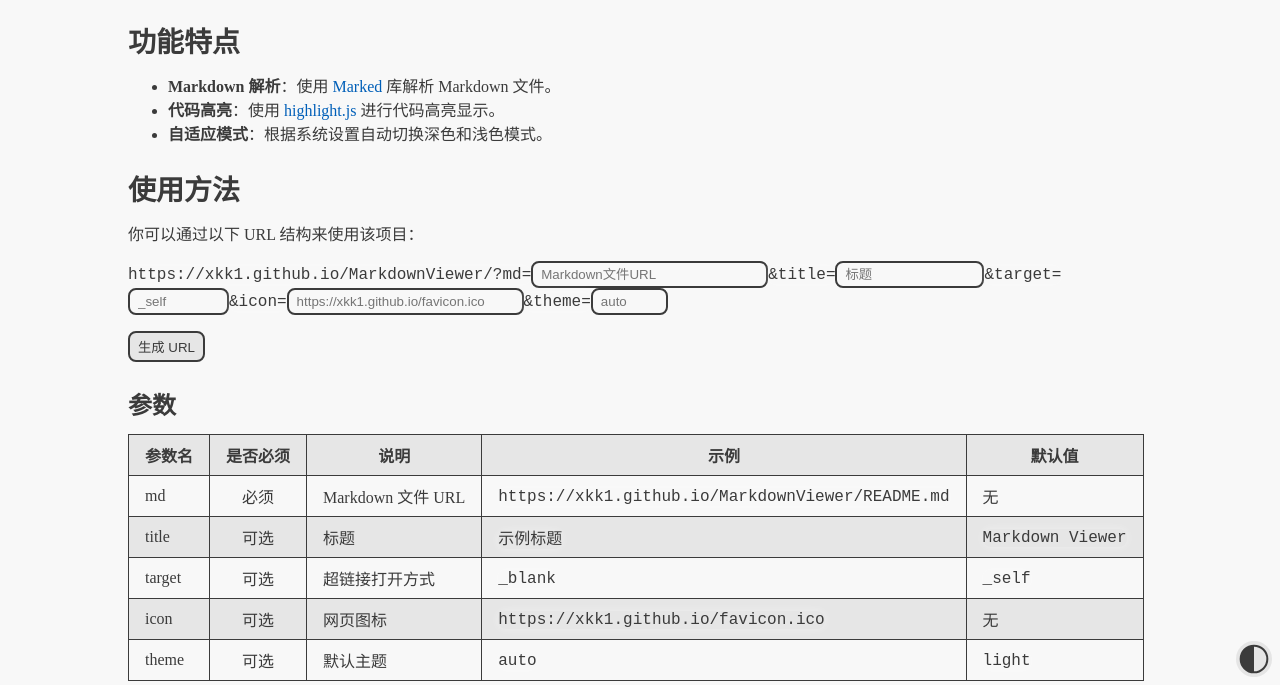
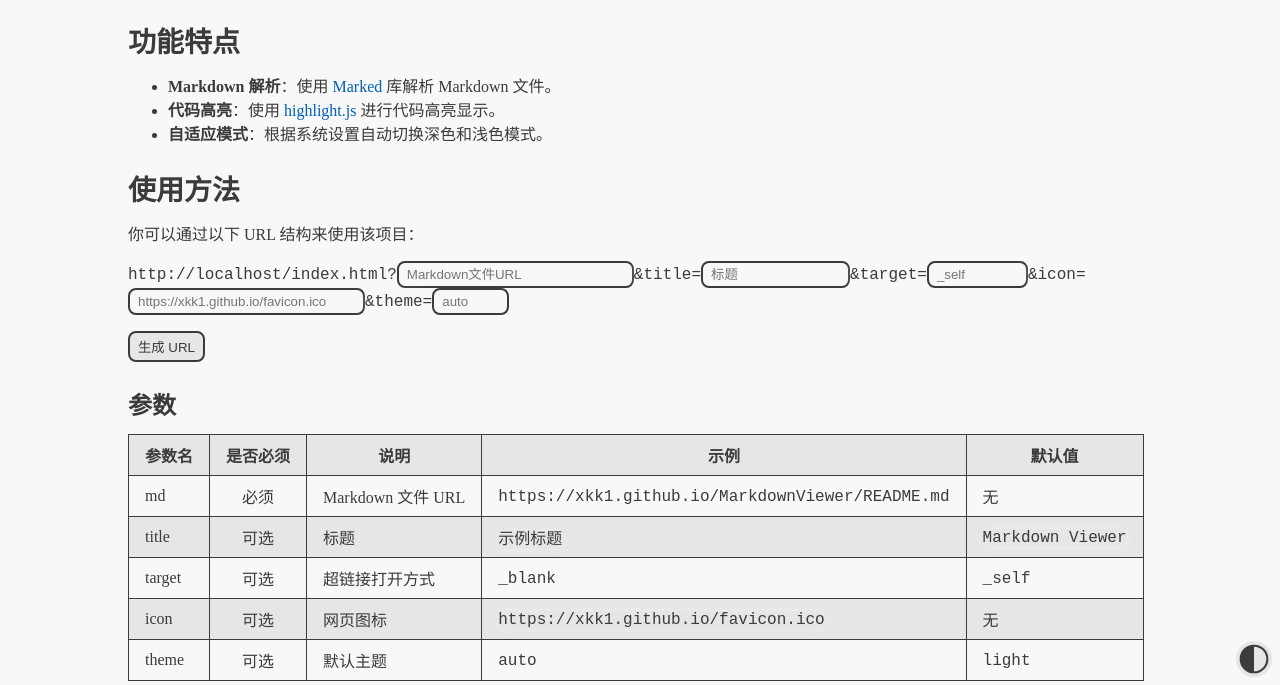
Before and after one commit to xkk1/MarkdownViewer, a plain HTML site: page index.html in a window 1280 px wide. Shown: the part 115-800 px from the top of the page. Drawn offline with Linux system fonts and the light colour scheme.

Commit message:
重构 Markdown 显示结构，更新 URL 生成逻辑

```diff
--- a/index.html
+++ b/index.html
@@ -38,7 +38,9 @@ along with this program.  If not, see <https://www.gnu.org/licenses/>.
 </head>
 
 <body>
-    <main id="main" class="main markdown">正在初始化……</main>
+    <main class="main">
+        <div id="markdown" class="markdown"></div>
+    </main>
     <!-- 右侧按钮 -->
     <div id="nav-right-buttons">
         <!-- 返回顶部 -->
--- a/index.js
+++ b/index.js
@@ -78,7 +78,7 @@ let introductionMarkdown = `# Markdown Viewer
 
 你可以通过以下 URL 结构来使用该项目：
 
-\`https://xkk1.github.io/MarkdownViewer/?md=\`<input id="md-input" type="text" placeholder="Markdown文件URL" size="25" />\`&title=\`<input id="title-input" type="text" placeholder="标题" size="14" />\`&target=\`<input id="target-input" type="text" placeholder="_self" size="8" />\`&icon=\`<input id="icon-input" type="text" placeholder="https://xkk1.github.io/favicon.ico" size="25" />\`&theme=\`<input id="theme-input" type="text" placeholder="auto" size="5" />
+\`${window.location.protocol + "//" + window.location.host + window.location.pathname}?\`<input id="md-input" type="text" placeholder="Markdown文件URL" size="25" />\`&title=\`<input id="title-input" type="text" placeholder="标题" size="14" />\`&target=\`<input id="target-input" type="text" placeholder="_self" size="8" />\`&icon=\`<input id="icon-input" type="text" placeholder="https://xkk1.github.io/favicon.ico" size="25" />\`&theme=\`<input id="theme-input" type="text" placeholder="auto" size="5" />
 
 <button type="button" onclick="changeMarkdownParseUrl();">生成 URL</button> <a id="markdown-parse-url" href="#" target="_blank"></a>
 
@@ -147,9 +147,9 @@ let errorMarkdown = `# [错误]：获取 Markdown 失败
 
 // 显示 Markdown
 function showMarkdown(markdown) {
-    let mainElement = document.getElementById("main");
-    mainElement.style.whiteSpace = 'initial';
-    mainElement.innerHTML = marked.parse(markdown);
+    let markdownElement = document.getElementById("markdown");
+    markdownElement.style.whiteSpace = 'initial';
+    markdownElement.innerHTML = marked.parse(markdown);
     // 代码高亮
     xkk1.highlight();
 }
@@ -170,7 +170,8 @@ document.addEventListener('DOMContentLoaded', (event) => {
 // 生成 Markdown 解析显示 URL
 function generateMarkdownParseUrl() {
     let markdownParseUrlSearchStrings = ["md", "title", "target", "icon", "theme"];
-    let markdownParseUrl = "https://xkk1.github.io/MarkdownViewer/";
+    // "https://xkk1.github.io/MarkdownViewer/";
+    let markdownParseUrl = window.location.protocol + "//" + window.location.host + window.location.pathname;
     let markdownParseUrlSearchs = [];
     for (let i = 0; i < markdownParseUrlSearchStrings.length; i++) {
         let markdownParseUrlSearch = markdownParseUrlSearchStrings[i];
```
